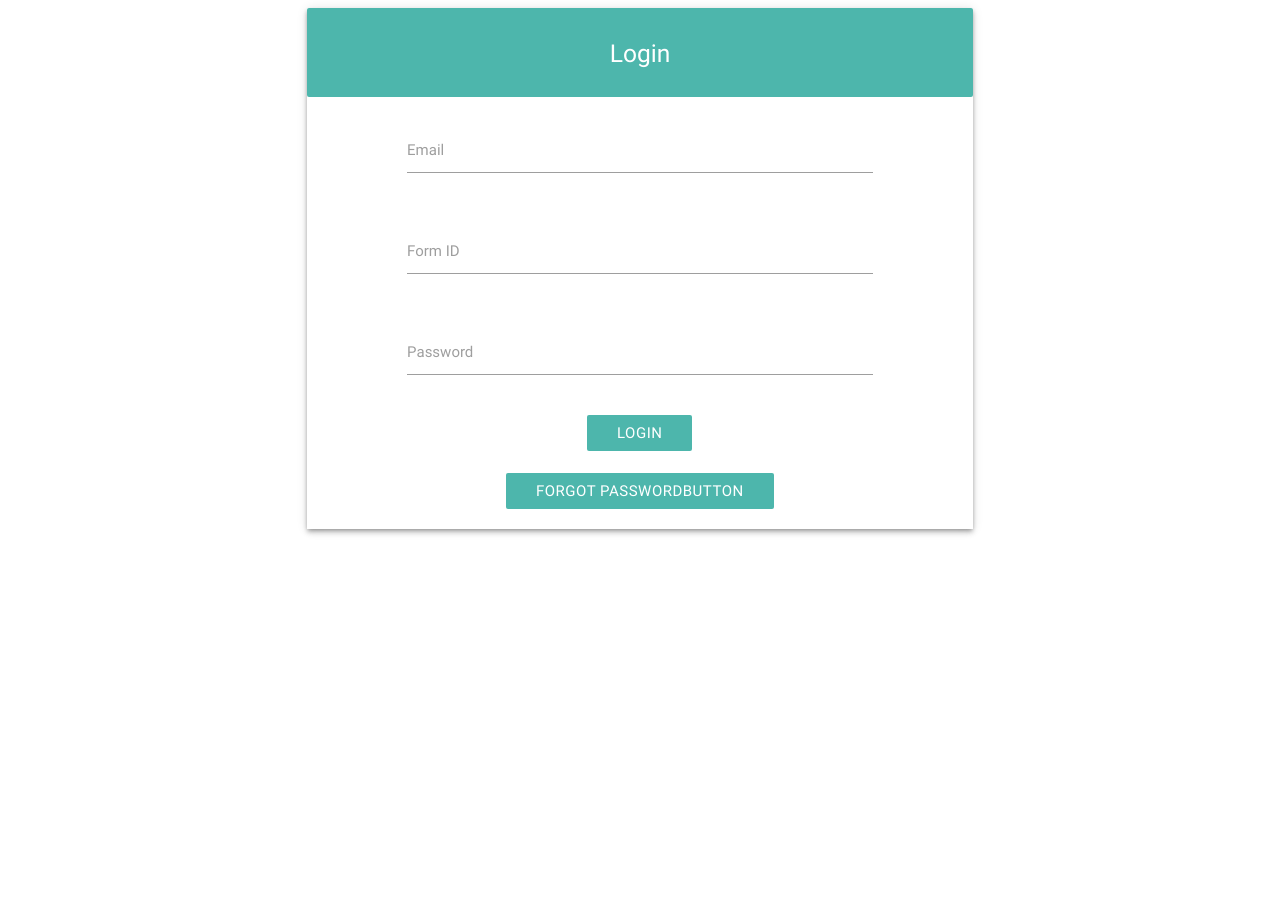
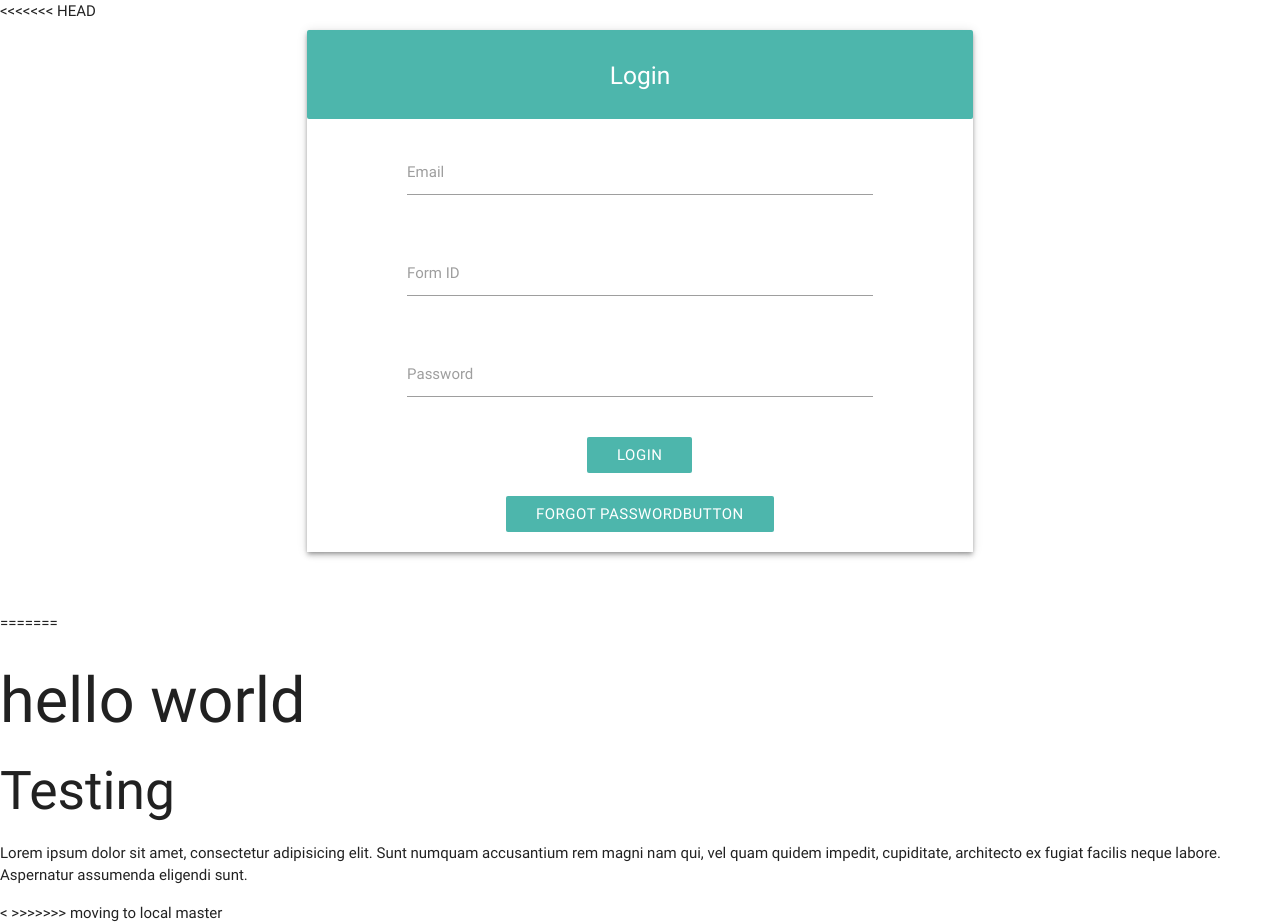
Before and after one commit to jcquery/formfarm, a website: page public/index.html in a window 1280 px wide. Before the commit the page ends 800 px from the top, so only its background shows below. Drawn offline with nearby package versions, Linux system fonts and the light colour scheme.

Commit message:
moving to local master

```diff
--- a/public/index.html
+++ b/public/index.html
@@ -15,6 +15,7 @@
 </head>
 
 <body>
+<<<<<<< HEAD
     <div class="container">
         <!-- Page Content goes here -->
         <div class="row">
@@ -67,6 +68,14 @@
     <!--Import jQuery before materialize.js-->
     <script type="text/javascript" src="https://code.jquery.com/jquery-2.1.1.min.js"></script>
     <script type="text/javascript" src="js/materialize.min.js"></script>
+=======
+<!-- adding a h1 -->
+<h1>hello world</h1>
+<h2>Testing</h2>
+<p>Lorem ipsum dolor sit amet, consectetur adipisicing elit. Sunt numquam accusantium rem magni nam qui, vel quam quidem impedit, cupiditate, architecto ex fugiat facilis neque labore. Aspernatur assumenda eligendi sunt.</p>
+
+<<!--></!-->
+>>>>>>> moving to local master
 </body>
 
 </html>
```
